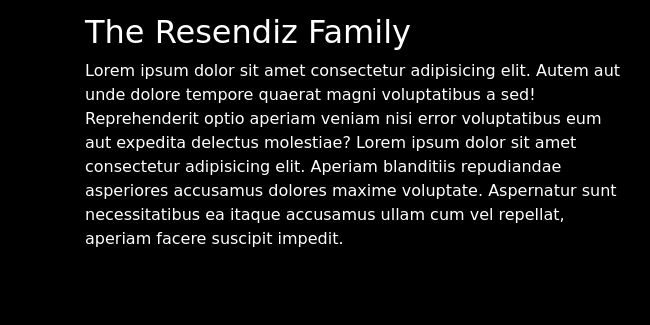
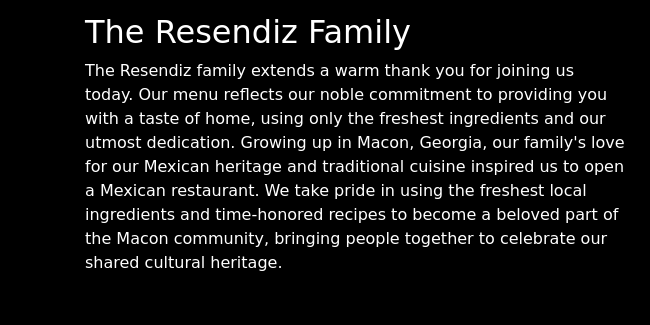
Before and after one commit to Khai-Truong77/GuitarrasExpress, a plain HTML site: page index.html in a window 1280 px wide. Shown: the part 2105-2430 px from the top of the page, 0-650 px from the left. Drawn offline with Linux system fonts and the light colour scheme; some packages are replaced by stand-ins of ours; grey boxes are pictures that could not be loaded; files whose address does not match are found by name; a web font is replaced by a local one.

Commit message:
Test: Change text for About Us section

```diff
--- a/index.html
+++ b/index.html
@@ -149,13 +149,7 @@
                                 <h2>The Resendiz Family</h2>
                             </div>
                             <div class="col-12">
-                                <p class="">Lorem ipsum dolor sit amet consectetur adipisicing elit. Autem aut unde dolore
-                                    tempore quaerat magni
-                                    voluptatibus a sed! Reprehenderit optio aperiam veniam nisi error voluptatibus eum aut
-                                    expedita delectus molestiae? Lorem ipsum dolor sit amet consectetur adipisicing elit.
-                                    Aperiam blanditiis repudiandae asperiores accusamus dolores maxime voluptate. Aspernatur
-                                    sunt necessitatibus ea itaque accusamus ullam cum vel repellat, aperiam facere suscipit
-                                    impedit.
+                                <p class="">The Resendiz family extends a warm thank you for joining us today. Our menu reflects our noble commitment to providing you with a taste of home, using only the freshest ingredients and our utmost dedication. Growing up in Macon, Georgia, our family's love for our Mexican heritage and traditional cuisine inspired us to open a Mexican restaurant. We take pride in using the freshest local ingredients and time-honored recipes to become a beloved part of the Macon community, bringing people together to celebrate our shared cultural heritage.
                                 </p>
                             </div>
                         </div>
```
